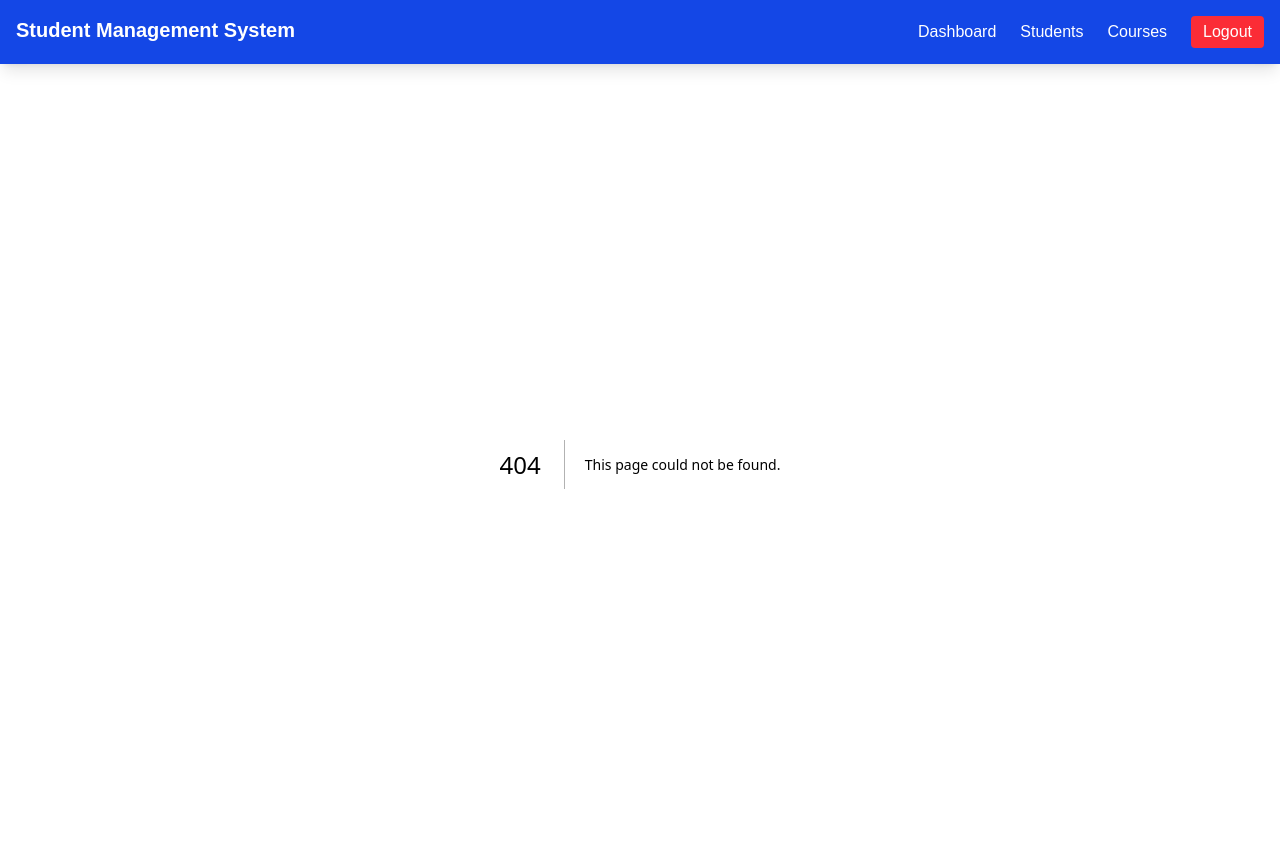
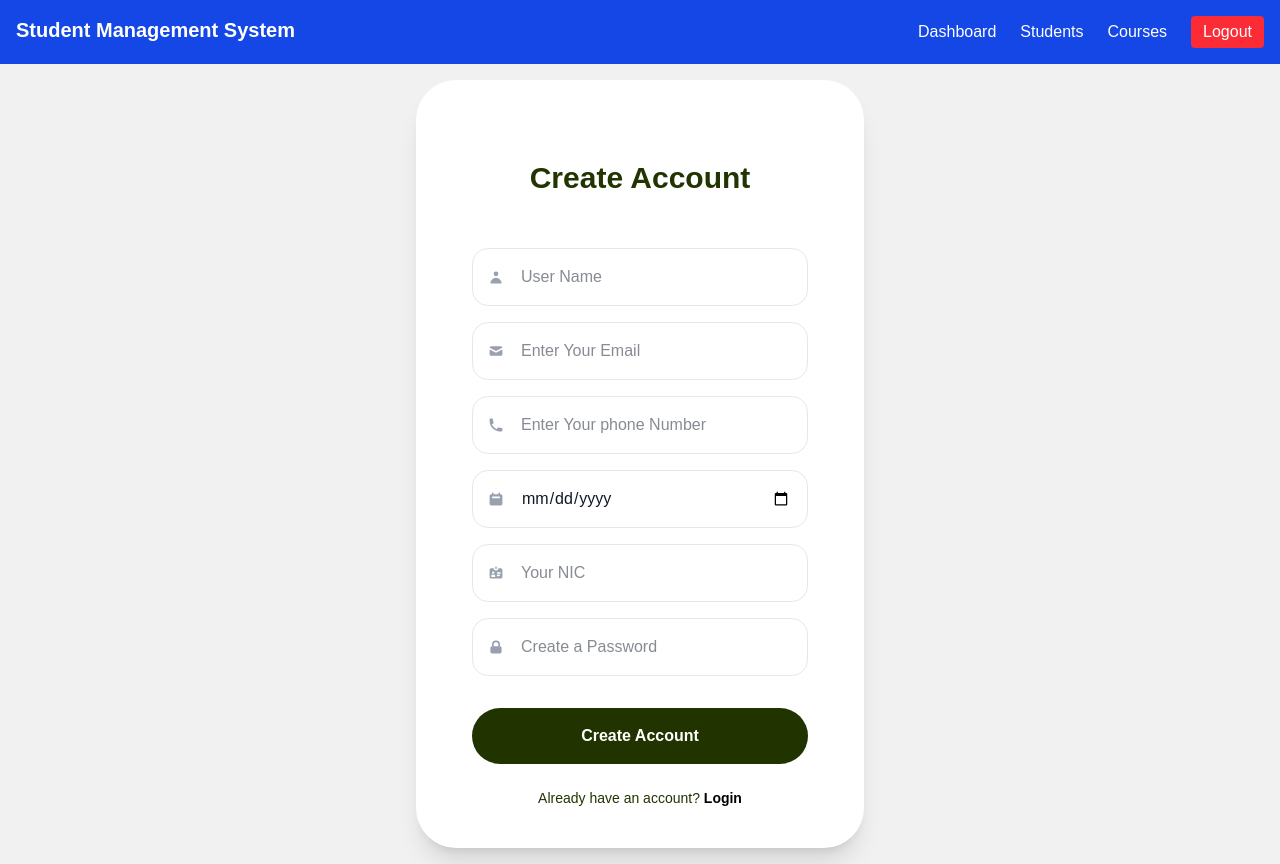
Before and after one commit to Dineth0/student-management-system, a Next.js app in the folder frontend/: page /signup in a window 1280 px wide. Before the commit this address had no page. Built offline with nearby package versions, Linux system fonts and the light colour scheme.

Commit message:
feat(ui):add signup page

```diff
--- /dev/null
+++ b/frontend/app/signup/page.tsx
@@ -0,0 +1,178 @@
+'use client'
+
+import { addUser } from '@/services/UserAPI';
+import Link from 'next/link'
+import React, { useState } from 'react'
+import { HiCalendar, HiIdentification, HiLockClosed, HiMail, HiPhone, HiUser } from 'react-icons/hi';
+import {showErrorAlert, showSuccessAlert} from "../../utils/SweetAlerts"
+import { AxiosError } from 'axios';
+import { useRouter } from 'next/navigation';
+
+
+interface ApiErrorResponse{
+    message: string
+}
+export default function UserRegister() {
+
+    const [name, setName] = useState('');
+    const [email, setEmail] = useState('');
+    const [phone, setPhone] = useState('');
+    const [birthday, setBirthday] = useState('');
+    const [nic, setNic] = useState('');
+    const [password, setPassword] = useState('');
+    const [loading, setLoading] = useState(false)
+    const [error, setError] = useState<string | null>(null)
+
+    const router = useRouter()
+
+    const handleSubmit = async (e: React.FormEvent<HTMLFormElement>)=>{
+        e.preventDefault()
+        setLoading(true)
+        setError(null)
+
+        const payload = {name, email, phone, birthday, nic, password}
+
+        try{
+            const response = await addUser(payload)
+            showSuccessAlert('success',"Created Account")
+
+            setName('')
+            setEmail('')
+            setPhone('')
+            setBirthday('')
+            setNic('')
+            setPassword('')
+
+            setTimeout(()=>{
+                router.push('/')
+            },2000)
+            return response.data
+
+
+
+        }catch(error){
+            setLoading(false)
+            const err = error as AxiosError<ApiErrorResponse>
+            const errorMessage = err.response?.data?.message || "Registration failed. Please try again"
+            setError(errorMessage)
+            showErrorAlert("Registration Field", errorMessage)
+            console.error(error)
+        }finally{
+            setLoading(false)
+        }
+
+    }
+
+  return (
+    <main className="min-h-screen bg-[#F1F1F1] flex items-center justify-center p-4">
+            <div className="bg-white w-full max-w-md rounded-[40px] shadow-xl overflow-hidden flex flex-col min-h-[550px] relative px-8 pt-20">
+                <h1 className="text-3xl font-bold text-[#213401] text-center mb-7">Create Account</h1>
+
+
+                <form className='p-6 space-y-4' onSubmit={handleSubmit}>
+                    <div className='relative'>
+                        <HiUser className='absolute left-4 top-1/2 -translate-y-1/2 text-gray-400'/>
+                        <input
+                        id="name"
+                        name='name'
+                        type='text'
+                        required
+                        autoComplete='name'
+                        placeholder='User Name'
+                        value={name}
+                        onChange={(e)=>setName(e.target.value)}
+                        className='w-full py-4 pl-12 pr-4 text-gray-900 border border-gray-200 rounded-2xl focus:outline-none focus:border-[#A4E671] transition-all'/>
+                    </div>
+
+                    <div className='relative'>
+                        <HiMail className='absolute left-4 top-1/2 -translate-y-1/2 text-gray-400'/>
+                        <input
+                        id="email"
+                        name='email'
+                        type='email'
+                        required
+                        autoComplete='email'
+                        placeholder='Enter Your Email'
+                        value={email}
+                        onChange={(e)=>setEmail(e.target.value)}
+                        className='w-full py-4 pl-12 pr-4 text-gray-900 border border-gray-200 rounded-2xl focus:outline-none focus:border-[#A4E671] transition-all'/>
+                    </div>
+
+                    <div className='relative'>
+                        <HiPhone className='absolute left-4 top-1/2 -translate-y-1/2 text-gray-400'/>
+                        <input
+                        id="phone"
+                        name='phone'
+                        type='text'
+                        required
+                        autoComplete='phone'
+                        placeholder='Enter Your phone Number'
+                        value={phone}
+                        onChange={(e)=>setPhone(e.target.value)}
+                        className='w-full py-4 pl-12 pr-4 text-gray-900 border border-gray-200 rounded-2xl focus:outline-none focus:border-[#A4E671] transition-all'/>
+                    </div>
+
+                    <div className='relative'>
+                        <HiCalendar className='absolute left-4 top-1/2 -translate-y-1/2 text-gray-400'/>
+                        <input
+                        id="birthday"
+                        name='birthday'
+                        type='date'
+                        required
+                        autoComplete='birthday'
+                        placeholder='Your Birthday'
+                        value={birthday}
+                        onChange={(e)=>setBirthday(e.target.value)}
+                        className='w-full py-4 pl-12 pr-4 text-gray-900 border border-gray-200 rounded-2xl focus:outline-none focus:border-[#A4E671] transition-all'/>
+                    </div>
+
+                    <div className='relative'>
+                        <HiIdentification className='absolute left-4 top-1/2 -translate-y-1/2 text-gray-400'/>
+                        <input
+                        id="nic"
+                        name='nic'
+                        type='text'
+                        required
+                        autoComplete='nic'
+                        placeholder='Your NIC'
+                        value={nic}
+                        onChange={(e)=>setNic(e.target.value)}
+                        className='w-full py-4 pl-12 pr-4 text-gray-900 border border-gray-200 rounded-2xl focus:outline-none focus:border-[#A4E671] transition-all'/>
+                    </div>
+
+                    <div className='relative'>
+                        <HiLockClosed className='absolute left-4 top-1/2 -translate-y-1/2 text-gray-400'/>
+                        <input
+                        id="password"
+                        name='password'
+                        type='password'
+                        required
+                        autoComplete='password'
+                        placeholder='Create a Password'
+                        value={password}
+                        onChange={(e)=>setPassword(e.target.value)}
+                        className='w-full py-4 pl-12 pr-4 text-gray-900 border border-gray-200 rounded-2xl focus:outline-none focus:border-[#A4E671] transition-all'/>
+                    </div>
+
+                    {error && (
+                        <div className='mb-4 p-3 bg-red-100 border border-red-400 text-red-700 rounded-lg text-sm text-center animate-pulse'>
+                            {error}
+                        </div>
+                    )}
+
+                    <button
+                        type="submit"
+                        disabled={loading}
+                        className="w-full py-4 bg-[#213400] text-white rounded-full font-bold hover:bg-[#254108] transition-all mt-4">
+                            {loading ? "Creating Account..." : "Create Account"}
+                    </button>
+                </form>
+                <div className="text-center  pb-10">
+                    <p className="text-sm text-[#213400]">
+                        Already have an account? <Link href="/" className="text-black font-bold hover:underline">Login</Link>
+                    </p>
+                </div>
+            </div>
+        </main>
+  )
+}
```
